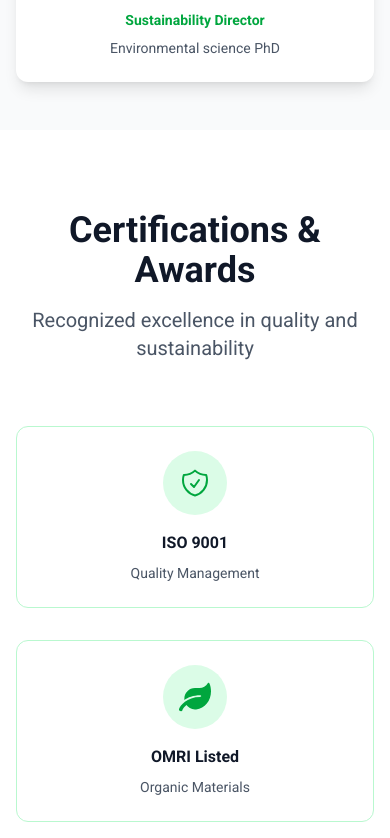
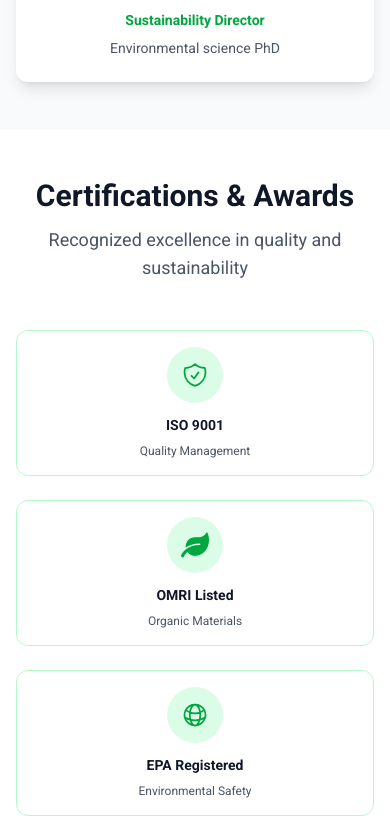
Before and after one commit to mohamed-samir-dev/Greenline, a Next.js app: page /about in a window 390 px wide. Shown: the part 4446-5284 px from the top of the page. Built offline with nearby package versions, Linux system fonts and the light colour scheme; no server answers.

Commit message:
feat: add certifications display with credential validation

```diff
--- a/app/about/components/Certifications.tsx
+++ b/app/about/components/Certifications.tsx
@@ -14,14 +14,14 @@
 
 export default function Certifications() {
   return (
-    <section className="py-20 bg-white">
+    <section className="py-12 sm:py-16 md:py-20 bg-white">
       <div className="max-w-7xl mx-auto px-4 sm:px-6 lg:px-8">
-        <motion.div className="text-center mb-16" {...fadeInUp}>
-          <h2 className="text-4xl font-bold text-gray-900 mb-4">Certifications & Awards</h2>
-          <p className="text-xl text-gray-600">Recognized excellence in quality and sustainability</p>
+        <motion.div className="text-center mb-12 sm:mb-16" {...fadeInUp}>
+          <h2 className="text-3xl sm:text-4xl font-bold text-gray-900 mb-3 sm:mb-4">Certifications & Awards</h2>
+          <p className="text-lg sm:text-xl text-gray-600">Recognized excellence in quality and sustainability</p>
         </motion.div>
         <motion.div
-          className="grid md:grid-cols-4 gap-8"
+          className="grid grid-cols-1 sm:grid-cols-2 lg:grid-cols-4 gap-6 sm:gap-8"
           variants={staggerContainer}
           initial="initial"
           whileInView="animate"
@@ -33,13 +33,13 @@
               <motion.div
                 key={index}
                 variants={fadeInUp}
-                className="text-center p-6 border border-green-200 rounded-xl hover:border-green-400 transition-colors"
+                className="text-center p-4 sm:p-6 border border-green-200 rounded-xl hover:border-green-400 transition-colors"
               >
-                <div className="w-16 h-16 bg-green-100 rounded-full flex items-center justify-center mx-auto mb-4">
-                  <IconComponent className="h-8 w-8 text-green-600" />
+                <div className="w-14 h-14 sm:w-16 sm:h-16 bg-green-100 rounded-full flex items-center justify-center mx-auto mb-3 sm:mb-4">
+                  <IconComponent className="h-7 w-7 sm:h-8 sm:w-8 text-green-600" />
                 </div>
-                <h3 className="font-bold text-gray-900 mb-2">{cert.title}</h3>
-                <p className="text-gray-600 text-sm">{cert.desc}</p>
+                <h3 className="font-bold text-gray-900 mb-2 text-sm sm:text-base">{cert.title}</h3>
+                <p className="text-gray-600 text-xs sm:text-sm">{cert.desc}</p>
               </motion.div>
             );
           })}
```
